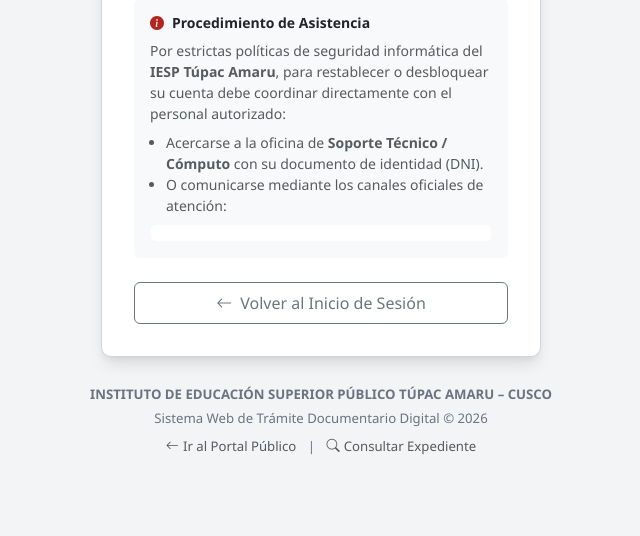
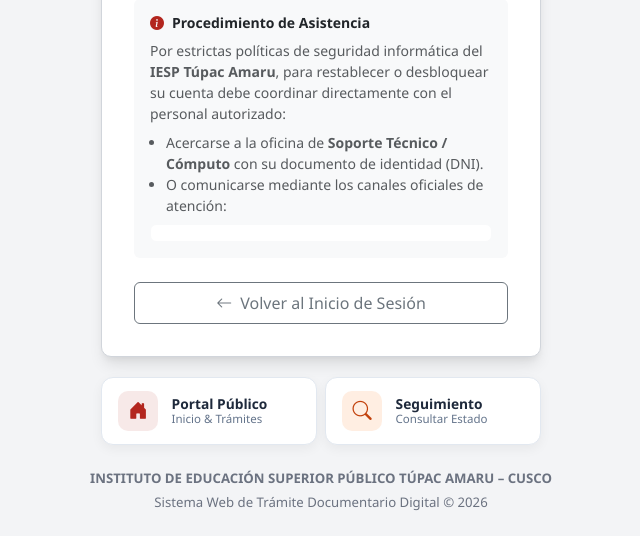
Before and after one commit to Dontoti02/mesa-tupac, a PHP site: page /mesa-tupac/recuperar-password in a window 1280 px wide. Shown: the part 470-1006 px from the top of the page, without its empty margins (319-959 px from the left). Before the commit the page ends 925 px from the top, so only its background shows below. Run offline with PHP 8.4, Linux system fonts and the light colour scheme; data that the repository does not hold is empty.

Commit message:
style(auth): redesign public portal and tracking links as prominent interactive action cards

```diff
--- a/app/Views/layouts/auth.php
+++ b/app/Views/layouts/auth.php
@@ -95,7 +95,79 @@ $colorSecondary = $config['color_secundario'] ?? '#F97316';
             color: var(--color-muted);
             font-size: 0.825rem;
             text-align: center;
-            margin-top: 1.75rem;
+            margin-top: 1.5rem;
+        }
+
+        /* Botones de acción pública destacados */
+        .auth-public-actions {
+            width: 100%;
+            max-width: 440px;
+            margin-top: 1.25rem;
+        }
+
+        .auth-action-btn {
+            display: flex;
+            align-items: center;
+            gap: 0.85rem;
+            background: #ffffff;
+            border: 1.5px solid #E2E8F0;
+            border-radius: 12px;
+            padding: 0.8rem 1rem;
+            text-decoration: none;
+            box-shadow: 0 4px 12px rgba(0, 0, 0, 0.05);
+            transition: all 0.25s cubic-bezier(0.4, 0, 0.2, 1);
+            color: #1E293B;
+            height: 100%;
+        }
+
+        .auth-action-btn:hover {
+            transform: translateY(-3px);
+            box-shadow: 0 8px 20px rgba(179, 38, 30, 0.15);
+            border-color: var(--color-primary);
+            color: var(--color-primary);
+            background: #ffffff;
+        }
+
+        .auth-action-icon {
+            width: 40px;
+            height: 40px;
+            border-radius: 10px;
+            display: flex;
+            align-items: center;
+            justify-content: center;
+            font-size: 1.2rem;
+            flex-shrink: 0;
+            transition: transform 0.25s ease;
+        }
+
+        .auth-action-btn:hover .auth-action-icon {
+            transform: scale(1.1);
+        }
+
+        .auth-action-content {
+            display: flex;
+            flex-direction: column;
+            min-width: 0;
+            line-height: 1.25;
+            text-align: left;
+        }
+
+        .auth-action-title {
+            font-size: 0.86rem;
+            font-weight: 700;
+            color: #1E293B;
+            white-space: nowrap;
+            transition: color 0.2s ease;
+        }
+
+        .auth-action-btn:hover .auth-action-title {
+            color: var(--color-primary);
+        }
+
+        .auth-action-desc {
+            font-size: 0.72rem;
+            color: #64748B;
+            white-space: nowrap;
         }
     </style>
 </head>
@@ -120,18 +192,37 @@ $colorSecondary = $config['color_secundario'] ?? '#F97316';
         </div>
     </div>
 
+    <!-- Botones de Acción Ciudadana Destacados -->
+    <div class="auth-public-actions">
+        <div class="row g-2">
+            <div class="col-6">
+                <a href="<?= ViewHelper::url('/') ?>" class="auth-action-btn" title="Ir a la portada pública del sistema">
+                    <div class="auth-action-icon" style="background: rgba(179, 38, 30, 0.1); color: var(--color-primary);">
+                        <i class="bi bi-house-door-fill"></i>
+                    </div>
+                    <div class="auth-action-content">
+                        <span class="auth-action-title">Portal Público</span>
+                        <span class="auth-action-desc">Inicio &amp; Trámites</span>
+                    </div>
+                </a>
+            </div>
+            <div class="col-6">
+                <a href="<?= ViewHelper::url('/consulta') ?>" class="auth-action-btn" title="Consultar el estado de un trámite en tiempo real">
+                    <div class="auth-action-icon" style="background: rgba(249, 115, 22, 0.12); color: #C2410C;">
+                        <i class="bi bi-search"></i>
+                    </div>
+                    <div class="auth-action-content">
+                        <span class="auth-action-title">Seguimiento</span>
+                        <span class="auth-action-desc">Consultar Estado</span>
+                    </div>
+                </a>
+            </div>
+        </div>
+    </div>
+
     <div class="auth-footer-text">
         <div><strong><?= ViewHelper::escape($instNombre) ?></strong></div>
         <div class="mt-1">Sistema Web de Trámite Documentario Digital &copy; <?= date('Y') ?></div>
-        <div class="mt-2">
-            <a href="<?= ViewHelper::url('/') ?>" class="text-decoration-none text-muted">
-                <i class="bi bi-arrow-left me-1"></i>Ir al Portal Público
-            </a>
-            <span class="mx-2">|</span>
-            <a href="<?= ViewHelper::url('/consulta') ?>" class="text-decoration-none text-muted">
-                <i class="bi bi-search me-1"></i>Consultar Expediente
-            </a>
-        </div>
     </div>
 
     <!-- Bootstrap 5 JS -->
```
